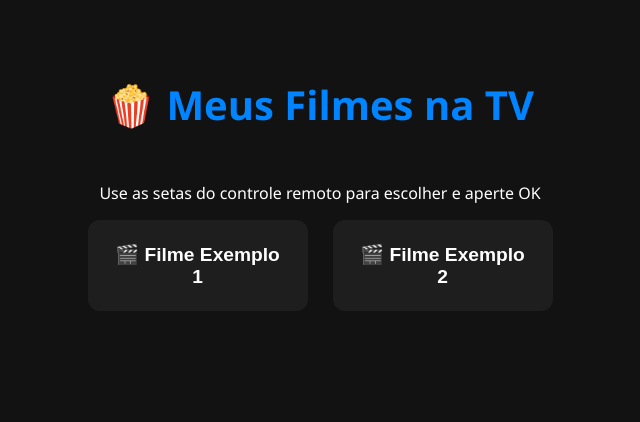
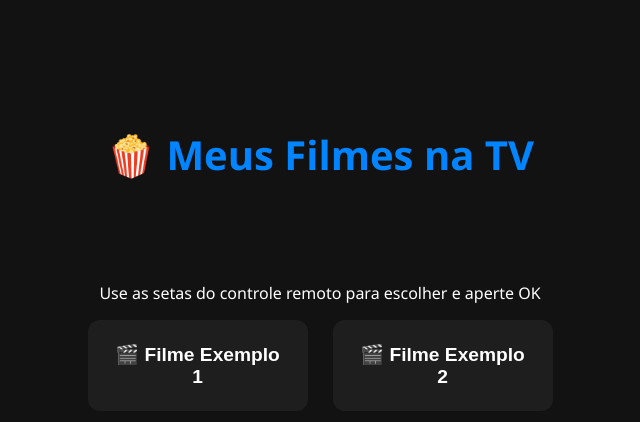
Before and after one commit to MateusZldev/Tv, a plain HTML site: page Index.html in a window 1280 px wide. Shown: the whole page, without its empty margins (320-960 px from the left). Drawn offline with Linux system fonts and the light colour scheme.

Commit message:
Increase padding and margin in Index.html

```diff
--- a/Index.html
+++ b/Index.html
@@ -11,11 +11,11 @@
             color: #ffffff;
             font-family: 'Segoe UI', Arial, sans-serif;
             margin: 0;
-            padding: 50px;
+            padding: 100px;
             text-align: center;
         }
 
-        h1 { margin-bottom: 50px; font-size: 2.5rem; color: #0084ff; }
+        h1 { margin-bottom: 100px; font-size: 2.5rem; color: #0084ff; }
 
         /* Grade onde os filmes vão ficar alinhados */
         .grade-filmes {
```
